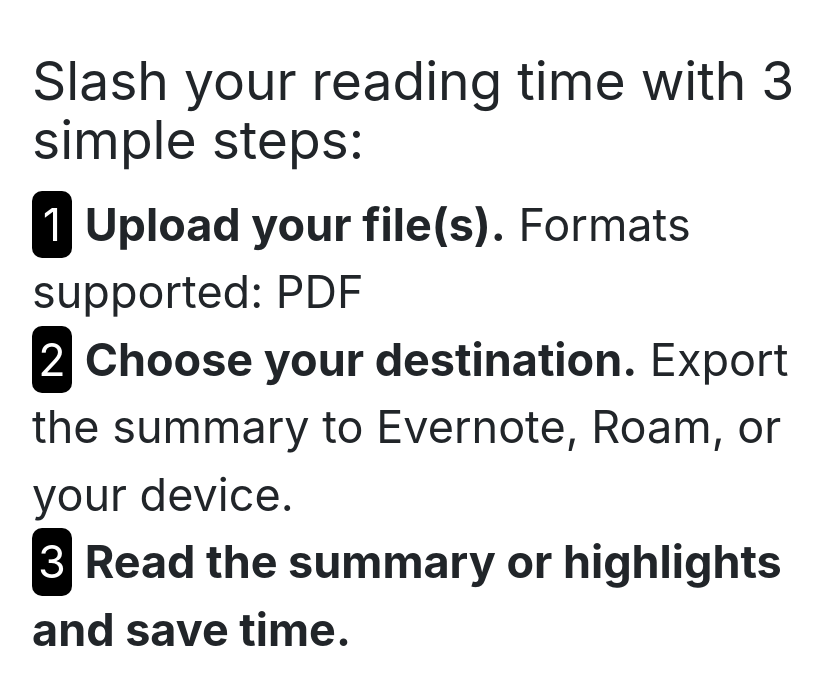
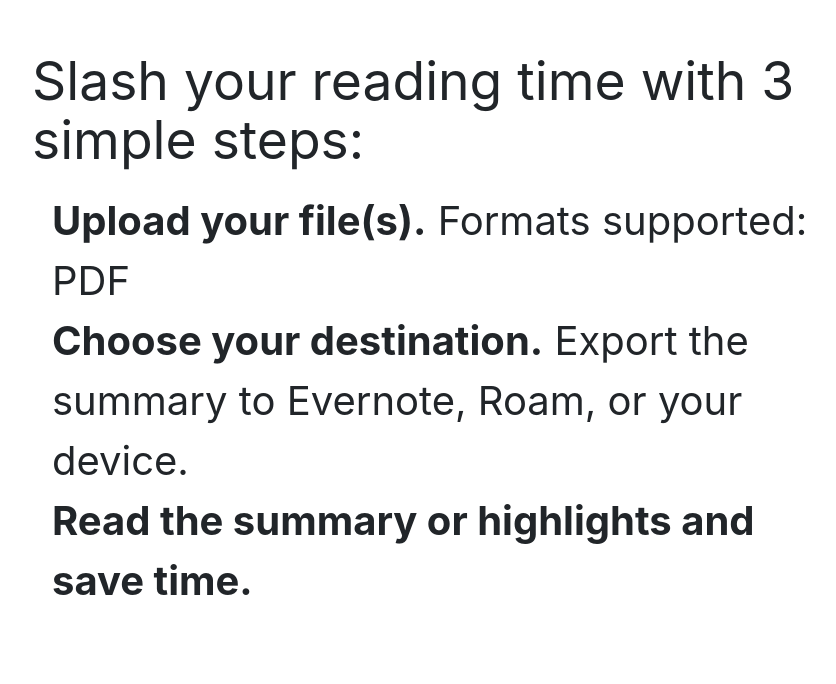
Before and after one commit to nolejai/nolej, a plain HTML site: page index.html in a window 1280 px wide. Shown: the part 2376-3060 px from the top of the page, without its empty margins (220-1056 px from the left). Drawn offline with nearby package versions, Linux system fonts and the light colour scheme.

Commit message:
some styling

```diff
--- a/index.html
+++ b/index.html
@@ -85,15 +85,16 @@
 
         <!-- Slash your reading time with 3 simple steps:  -->
         <div class="row" style=" padding: 80 30 80 30">
-            <div class="col-12 text-wrap" style="font-size: 45px">
+            <div class="col-12 text-wrap" style="font-size: 40px">
                 <h2>Slash your reading time with 3 simple steps:</h2>
+              <div style="padding-left: 20px">
 
-               <div style="display: inline-block; background-color: black; color: white; width: 40px; text-align: center; border-radius: 10px">1</div><span> <b  style="background: #fff">Upload your file(s).</b> Formats supported: PDF </span>
+               <span> <b  style="background: #fff">Upload your file(s).</b> Formats supported: PDF </span>
                 <br>
-               <div style="display: inline-block; background-color: black; color: white; width: 40px; text-align: center; border-radius: 10px">2</div><span> <b style="background: #fff">Choose your destination.</b> Export the summary to Evernote, Roam, or your device. </span>
+              <span> <b style="background: #fff">Choose your destination.</b> Export the summary to Evernote, Roam, or your device. </span>
                 <br>
-                 <div style="display: inline-block; background-color: black; color: white; width: 40px; text-align: center; border-radius: 10px">3</div>
-               <span> <b style="background: #fff">Read the summary or highlights and save time. </b></span>
+
+               <span> <b style="background: #fff">Read the summary or highlights and save time. </b></span></div>
 <br><br><br><br>
 <p style="font-size: 50px"><b>sign up below to get access to beta. It's free!</b></p>
             </div>
```
